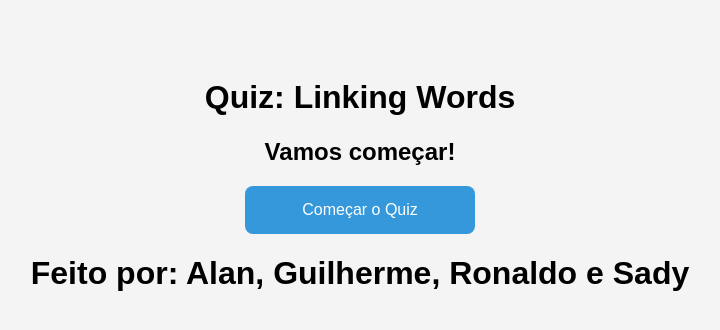
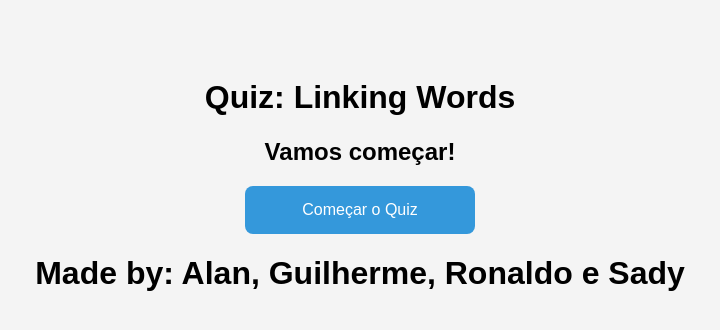
Before and after one commit to linkingwords/linkingwords.github.io, a plain HTML site: page index.html in a window 1280 px wide. Shown: the whole page, without its empty margins (280-1000 px from the left). Drawn offline with Linux system fonts and the light colour scheme.

Commit message:
Update index.html

```diff
--- a/index.html
+++ b/index.html
@@ -34,7 +34,7 @@
     <h1>Quiz: Linking Words</h1>
     <h2>Vamos começar!</h2>
     <a href="pergunta1.html" class="button blue">Começar o Quiz</a>
-    <h1>Feito por: Alan, Guilherme, Ronaldo e Sady</h1>
+    <h1>Made by: Alan, Guilherme, Ronaldo e Sady</h1>
 
 </body>
 </html>
```
